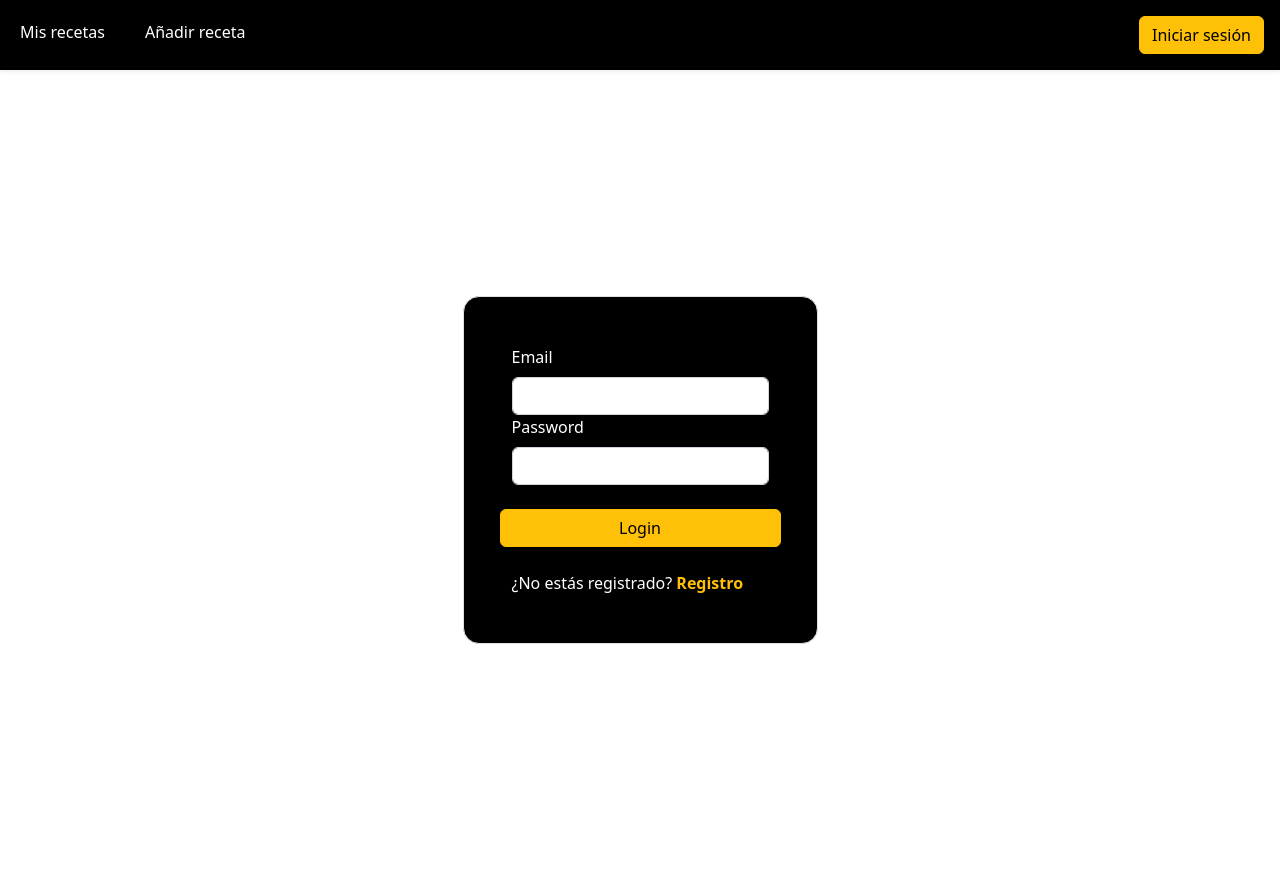
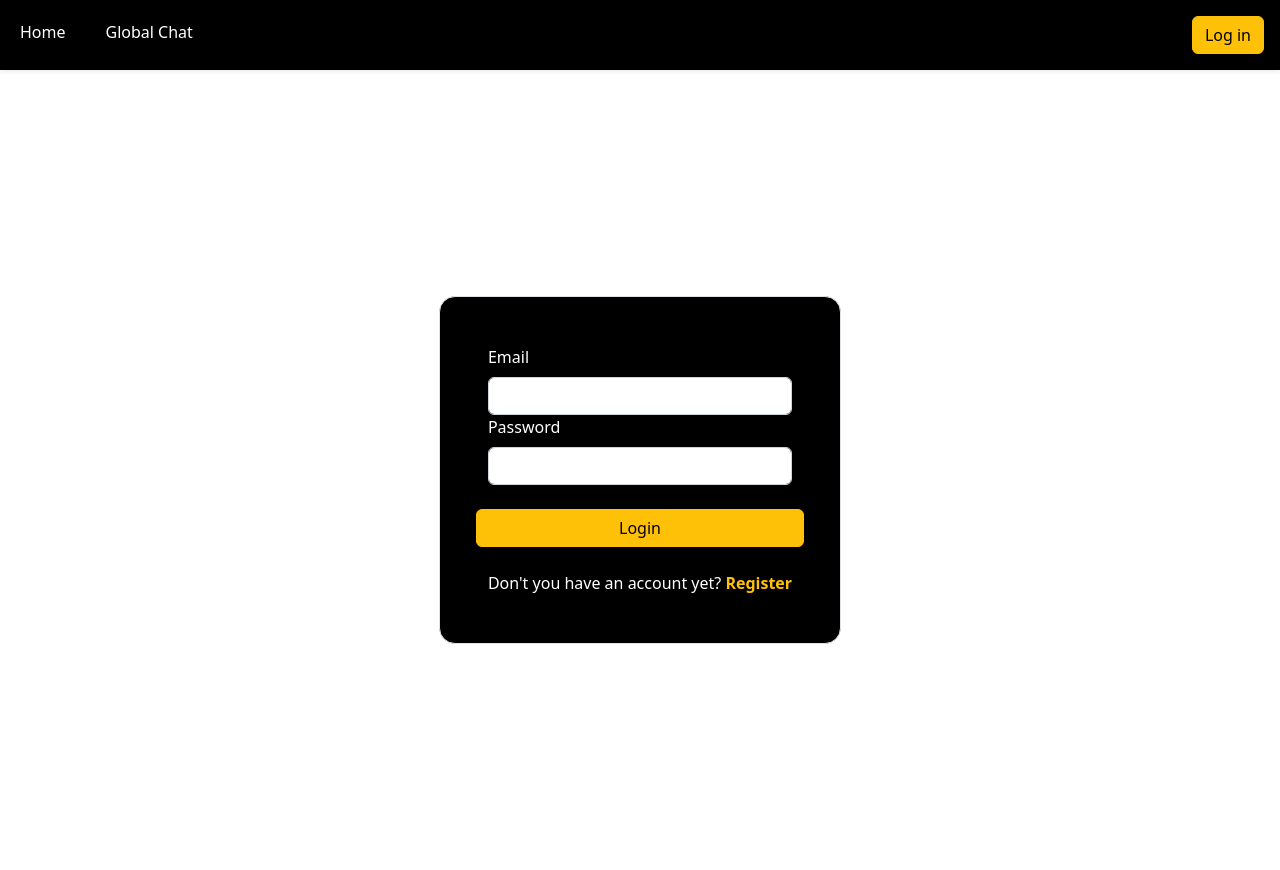
Before and after one commit to AndreaBern26/Chat_Proyect, a Flask app: page /auth/login in a window 1280 px wide. Run offline with Flask 2, Linux system fonts and the light colour scheme.

Commit message:
Cambios en frontend

```diff
--- a/app.py
+++ b/app.py
@@ -1,5 +1,6 @@
+import logging
 from flask import Flask,g, render_template, flash
-from flask_login import LoginManager
+from flask_login import LoginManager, login_required
 
 from blueprints.auth import auth
 from blueprints.users import users
@@ -27,15 +28,16 @@ def load_user(id):
     return None
 
 @app.get('/')
+@login_required
 def home():
     flash('You were sucessfully logged in')
     return render_template('home.html')
 
 @app.get('/global')
+@login_required
+
 def get_global_chat():
     return render_template('global_chat.html')
 
-
-
 if __name__ == "__main__":
     app.run()
--- a/blueprints/auth.py
+++ b/blueprints/auth.py
@@ -5,7 +5,6 @@ from forms.LoginForm import LoginForm
 from forms.RegisterForm import RegisterForm
 from models.User import User
 from repository.UserRepository import UserRepository
-
 
 auth = Blueprint('auth',__name__, url_prefix = '/auth')
 
@@ -41,6 +40,7 @@ def login():
 
     try:
         form = LoginForm()
+
         if form.validate_on_submit():
             user_repository = UserRepository()
             user = user_repository.get_user_by_email(form.email.data)
--- a/models/User.py
+++ b/models/User.py
@@ -14,6 +14,3 @@ class User(UserMixin):
 
     def check_password(self, password):
         return check_password_hash(self.password, password)
-
-    def __repr__(self):
-        return self.username
--- a/repository/AdminRepository.py
+++ b/repository/AdminRepository.py
@@ -1,7 +1,5 @@
 import mysql.connector
 from models.User import User
-
-
 
 class AdminRepository():
 
--- a/templates/_partials/base.html
+++ b/templates/_partials/base.html
@@ -9,7 +9,7 @@
     <link href="https://cdn.jsdelivr.net/npm/bootstrap@5.2.1/dist/css/bootstrap.min.css" rel="stylesheet" integrity="sha384-iYQeCzEYFbKjA/T2uDLTpkwGzCiq6soy8tYaI1GyVh/UjpbCx/TYkiZhlZB6+fzT" crossorigin="anonymous">
 </head>
 
-<body>
+<body class="bg-ffc107-200">
     <header>
         {% include '_partials/toolbar.html' %}
     </header>
--- a/templates/_partials/toolbar.html
+++ b/templates/_partials/toolbar.html
@@ -1,13 +1,13 @@
 
 <div class="d-flex p-3 w-100 shadow-sm bg-black">
     <div class="d-flex flex-grow-1">
-        <a class="text-decoration-none text-white p-1 me-3" href="#"><span>Mis recetas</span></a>
-        <a class="text-decoration-none text-white p-1 ms-3" href="#">Añadir receta</a>
+        <a class="text-decoration-none text-white p-1 me-3" href="#"><span>Home</span></a>
+        <a class="text-decoration-none text-white p-1 ms-3" href="#">Global Chat</a>
         <div class="d-inline-flex flex-grow-1 justify-content-end">
             {% if g.user is defined %}
-                <a class="btn btn-info float-end align-self-end " href="#">Cerrar sesión</a>
+                <a class="btn btn-info float-end align-self-end " href="#">Log out</a>
             {% else %}
-                <a class="btn btn-warning float-end align-self-end" href="{{url_for('auth.login_template')}}">Iniciar sesión</a>
+                <a class="btn btn-warning float-end align-self-end" href="{{url_for('auth.login_template')}}">Log in</a>
             {% endif %}
         </div>
     </div>
--- a/templates/auth/login.html
+++ b/templates/auth/login.html
@@ -24,7 +24,7 @@
                     {{ form.submit(class_="btn btn-warning mt-4") }}
                 </div>
                 <div class="d-inline-block mt-4 text-white">
-                    ¿No estás registrado?<a class="text-decoration-none text-warning fw-bold" href="{{ url_for('auth.register_template') }}"> Registro</a>
+                    Don't you have an account yet? <a class="text-decoration-none text-warning fw-bold" href="{{ url_for('auth.register_template') }}"> Register</a>
                 </div>
             </form>
         </div>
```
